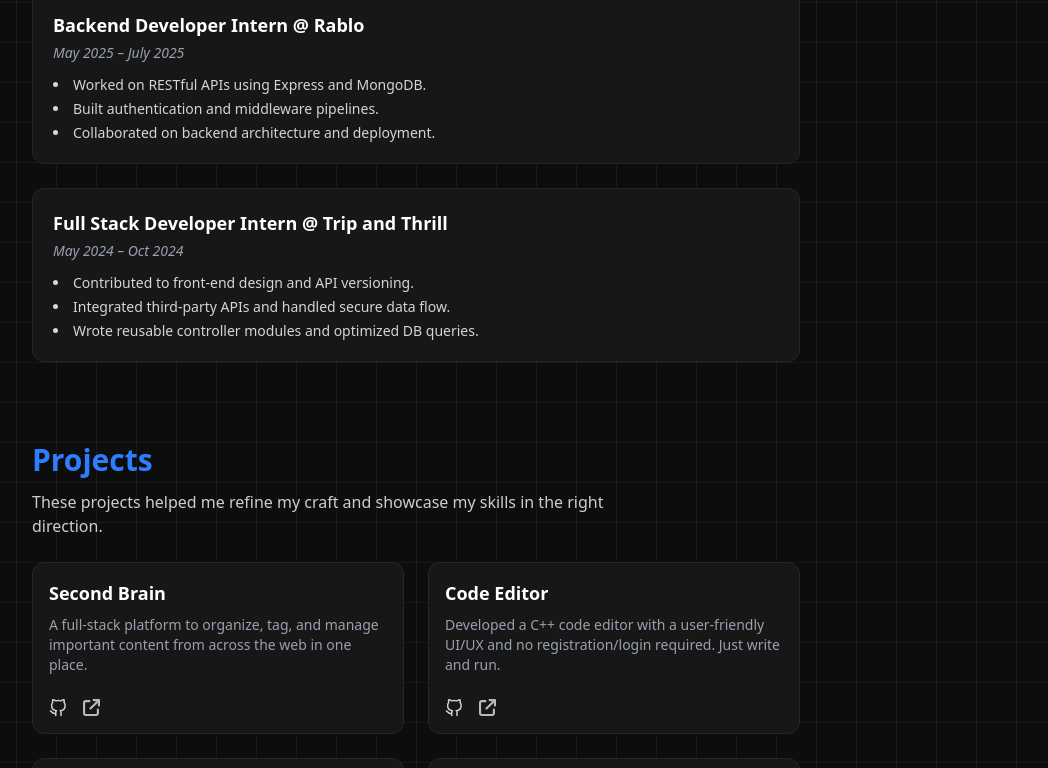
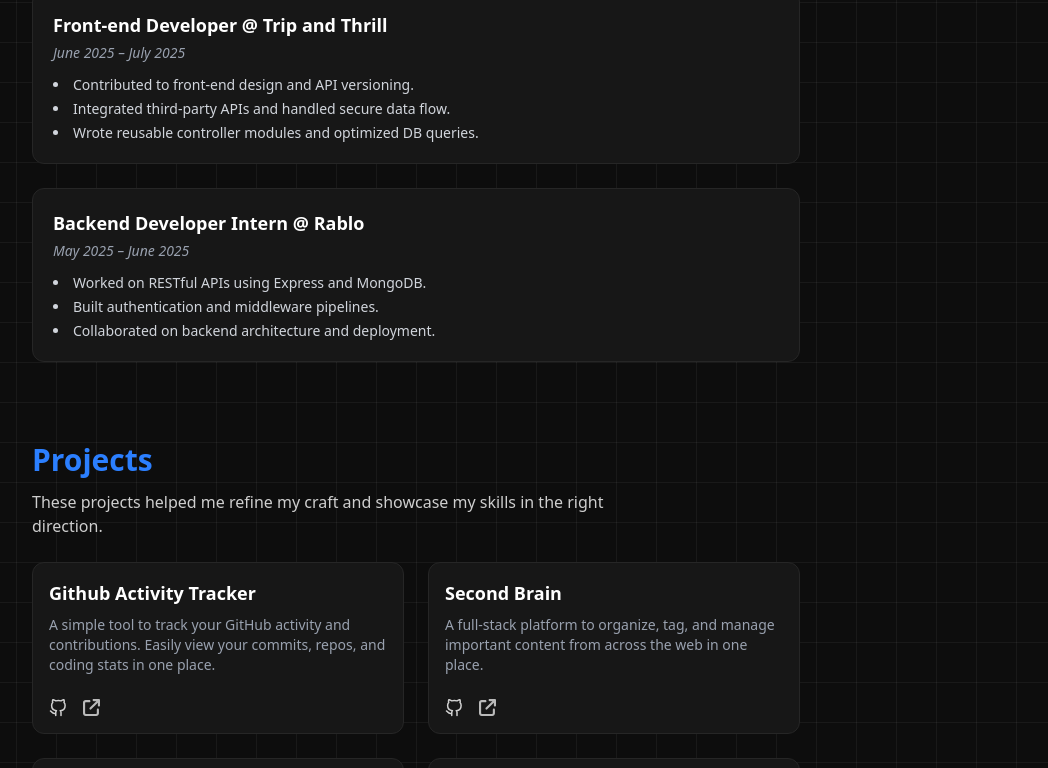
Before and after one commit to adam-dev2/mini-portfolio, a React (Vite) app: page / in a window 1280 px wide. Shown: the part 797-1565 px from the top of the page, without its empty margins (224-1272 px from the left). Built offline with nearby package versions, Linux system fonts and the light colour scheme.

Commit message:
updated project section and updated experience section as well

```diff
--- a/src/experience.js
+++ b/src/experience.js
@@ -10,25 +10,25 @@ const experiences = [
     ],
   },
   {
+    role: "Front-end Developer",
+    company: "Trip and Thrill",
+    duration: "June 2025 – July 2025",
+    bullets: [
+      "Contributed to front-end design and API versioning.",
+      "Integrated third-party APIs and handled secure data flow.",
+      "Wrote reusable controller modules and optimized DB queries."
+    ],
+  },
+  {
     role: "Backend Developer Intern",
     company: "Rablo",
-    duration: "May 2025 – July 2025",
+    duration: "May 2025 – June 2025",
     bullets: [
       "Worked on RESTful APIs using Express and MongoDB.",
       "Built authentication and middleware pipelines.",
       "Collaborated on backend architecture and deployment."
     ],
   },
-  {
-    role: "Full Stack Developer Intern",
-    company: "Trip and Thrill",
-    duration: "May 2024 – Oct 2024",
-    bullets: [
-      "Contributed to front-end design and API versioning.",
-      "Integrated third-party APIs and handled secure data flow.",
-      "Wrote reusable controller modules and optimized DB queries."
-    ],
-  },
 ];
 
 export default experiences
--- a/src/projects.js
+++ b/src/projects.js
@@ -1,4 +1,11 @@
 const projects = [
+    {
+      title: "Github Activity Tracker",
+      description: "A simple tool to track your GitHub activity and contributions. Easily view your commits, repos, and coding stats in one place.",
+      technologies: ["React", "Tailwind CSS", "Node Js","Express","Mongo DB","Github oauth"],
+      github: "https://github.com/adam-dev2/Portfolio",
+      demo: "https://github-activity-frontend.onrender.com/",
+    },
     {
       title: "Second Brain",
       description:
@@ -8,6 +15,13 @@ const projects = [
       demo: "https://github.com/adam-dev2/Brainly",
     },
     {
+      title: "Library Management System",
+      description: "Built an API that replicates a real-time library management system.",
+      technologies: ["Node.js", "Express.js", "MongoDB", "Mongoose", "REST API", "JWT"],
+      github: "https://github.com/adam-dev2/library-management-api",
+      demo: "https://github.com/adam-dev2/library-management-api",
+    },
+    {
       title: "Code Editor",
       description:
         "Developed a C++ code editor with a user-friendly UI/UX and no registration/login required. Just write and run.",
@@ -15,20 +29,6 @@ const projects = [
       github: "https://github.com/adam-dev2/full-stack-code-editor-for-cpp-users",
       demo: "https://coderunner-0in4.onrender.com/",
     },
-    {
-      title: "Library Management System",
-      description: "Built an API that replicates a real-time library management system.",
-      technologies: ["Node.js", "Express.js", "MongoDB", "Mongoose", "REST API", "JWT"],
-      github: "https://github.com/adam-dev2/library-management-api",
-      demo: "https://github.com/adam-dev2/library-management-api",
-    },
-    {
-      title: "Dev Portfolio",
-      description: "A personal portfolio showcasing skills, projects, and contact information.",
-      technologies: ["React", "Tailwind CSS", "Framer Motion"],
-      github: "https://github.com/adam-dev2/Portfolio",
-      demo: "https://madebyadam.xyz",
-    },
   ];
 
 
```
